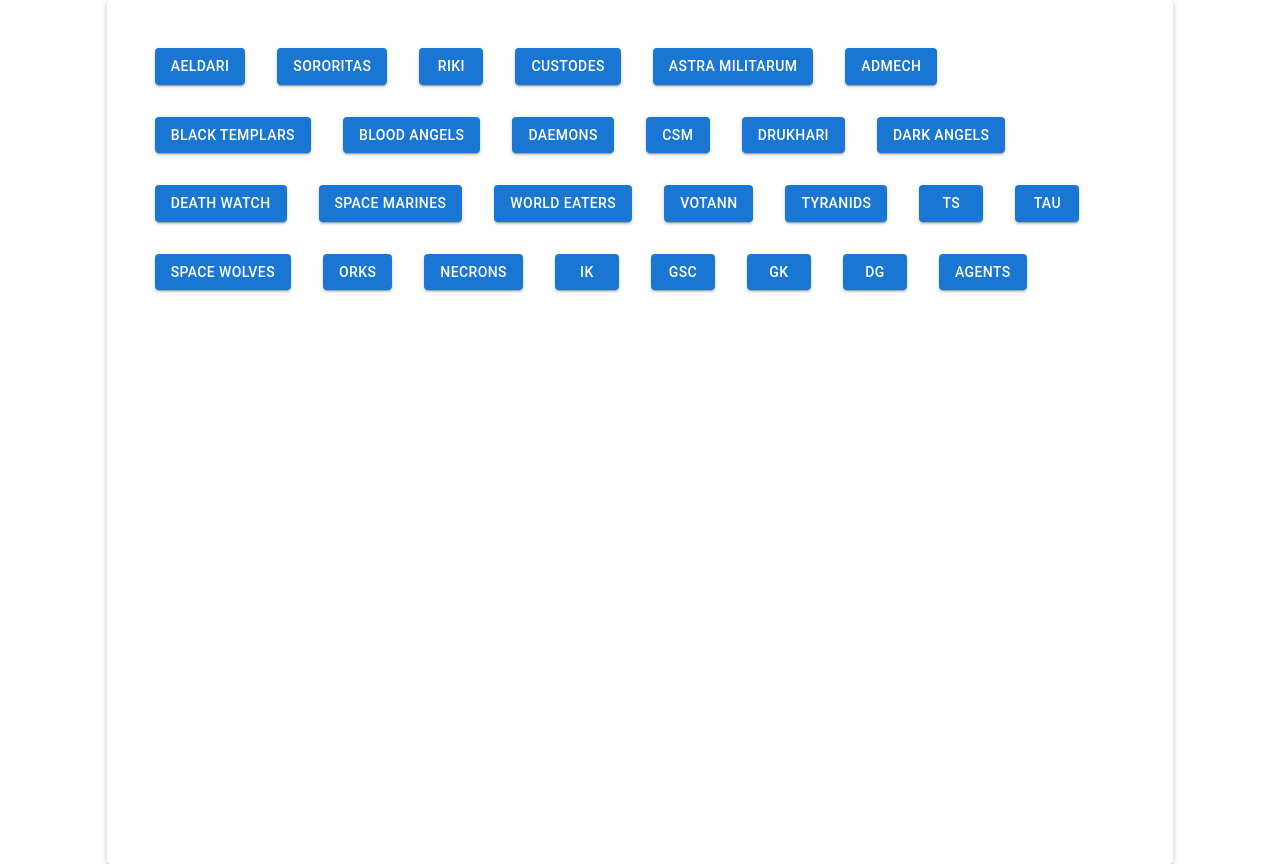
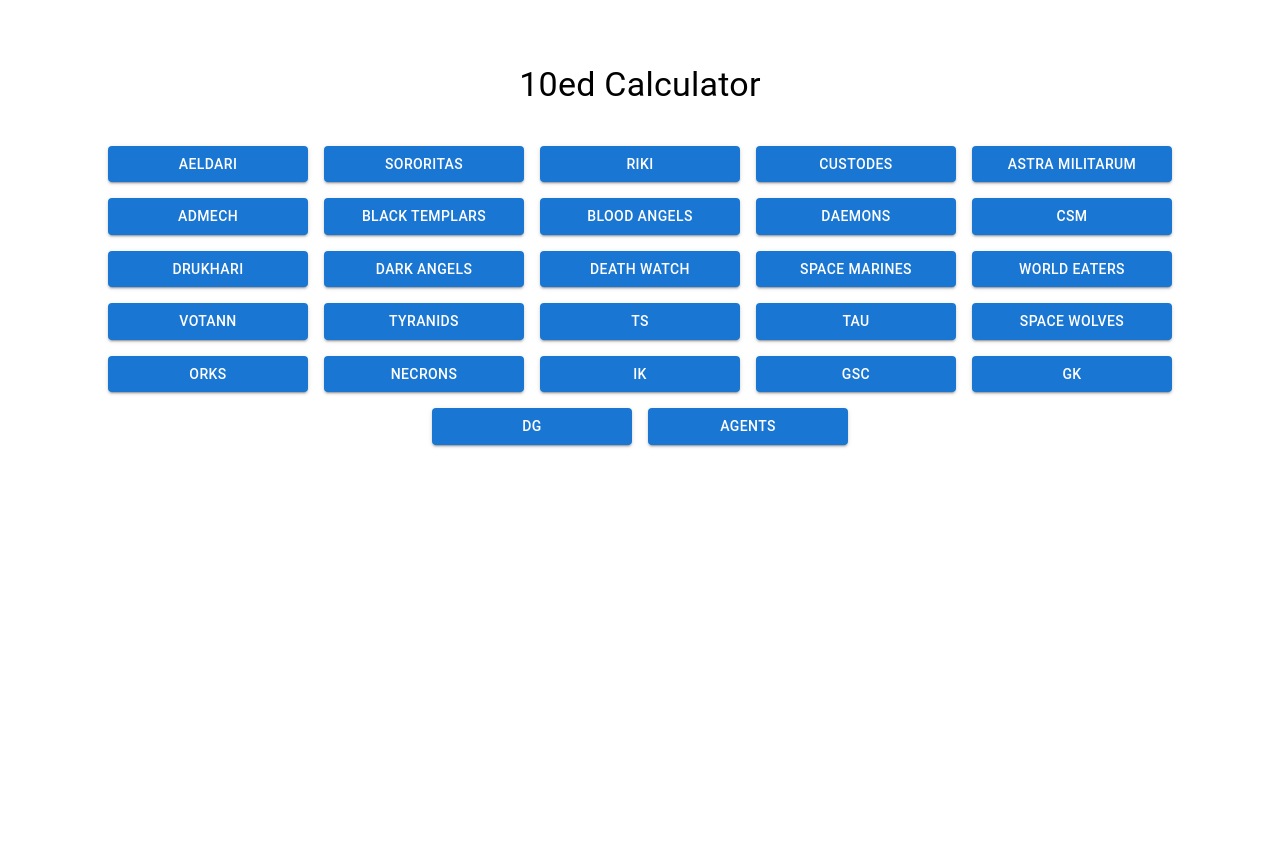
Before and after one commit to kkotelczuk/10edCalculator, a React (Create React App) app: page / in a window 1280 px wide. After the commit the page ends 800 px from the top, so only its background shows below. Built offline with nearby package versions, Linux system fonts and the light colour scheme.

Commit message:
cleanup hompage

```diff
--- a/src/App.tsx
+++ b/src/App.tsx
@@ -1,229 +1,127 @@
 import Grid from "@mui/material/Unstable_Grid2/Grid2";
 import { useForm, SubmitHandler } from "react-hook-form";
 import { useNavigate } from "react-router-dom";
-import { Paper, TextField, Button, AppBar } from "@mui/material";
+import { Paper, TextField, Button, AppBar, Typography } from "@mui/material";
+import styled from "@emotion/styled";
 
-type Inputs = {
-  example: string;
-  exampleRequired: string;
-};
+const MenuButton = styled(Button)(
+  () => `
+  width: 200px;
+  margin: 8px;
+`
+);
 
 export default function App() {
   const navigate = useNavigate();
 
   return (
-    <Grid
-      container
-      justifyContent="center"
-      alignItems="center"
-      sx={{ height: "100vh" }}
-    >
-      <Grid xs={10}>
-        <Paper elevation={3} sx={{ p: 4, height: "100vh" }}>
-          <Button
-            sx={{ m: 2 }}
-            variant="contained"
-            onClick={() => navigate("/cwe")}
-          >
+    <Grid container justifyContent="center" alignItems="center" sx={{ p: 8 }}>
+      <Grid xs={12} sx={{ mb: 4 }}>
+        <Typography variant="h4" textAlign="center">
+          10ed Calculator
+        </Typography>
+      </Grid>
+      <MenuButton variant="contained" onClick={() => navigate("/cwe")}>
         Aeldari
-          </Button>
-          <Button
-            sx={{ m: 2 }}
-            variant="contained"
-            onClick={() => navigate("/sisters")}
-          >
+      </MenuButton>
+
+      <MenuButton variant="contained" onClick={() => navigate("/sisters")}>
         Sororitas
-          </Button>
-          <Button
-            sx={{ m: 2 }}
-            variant="contained"
-            onClick={() => navigate("/riki")}
-          >
+      </MenuButton>
+
+      <MenuButton variant="contained" onClick={() => navigate("/riki")}>
         Riki
-          </Button>
-          <Button
-            sx={{ m: 2 }}
-            variant="contained"
-            onClick={() => navigate("/custo")}
-          >
+      </MenuButton>
+      <MenuButton variant="contained" onClick={() => navigate("/custo")}>
         Custodes
-          </Button>
-          <Button
-            sx={{ m: 2 }}
-            variant="contained"
-            onClick={() => navigate("/astra")}
-          >
+      </MenuButton>
+
+      <MenuButton variant="contained" onClick={() => navigate("/astra")}>
         Astra Militarum
-          </Button>
-          <Button
-            sx={{ m: 2 }}
-            variant="contained"
-            onClick={() => navigate("/am")}
-          >
+      </MenuButton>
+      <MenuButton variant="contained" onClick={() => navigate("/am")}>
         Admech
-          </Button>
-          <Button
-            sx={{ m: 2 }}
-            variant="contained"
-            onClick={() => navigate("/sm_bt")}
-          >
+      </MenuButton>
+      <MenuButton variant="contained" onClick={() => navigate("/sm_bt")}>
         Black Templars
-          </Button>
-          <Button
-            sx={{ m: 2 }}
-            variant="contained"
-            onClick={() => navigate("/sm_ba")}
-          >
+      </MenuButton>
+      <MenuButton variant="contained" onClick={() => navigate("/sm_ba")}>
         Blood Angels
-          </Button>
-          <Button
-            sx={{ m: 2 }}
+      </MenuButton>
+      <MenuButton
         variant="contained"
         onClick={() => navigate("/chaos_daemons")}
       >
         Daemons
-          </Button>
-          <Button
-            sx={{ m: 2 }}
-            variant="contained"
-            onClick={() => navigate("/csm")}
-          >
+      </MenuButton>
+
+      <MenuButton variant="contained" onClick={() => navigate("/csm")}>
         CSM
-          </Button>
-          <Button
-            sx={{ m: 2 }}
-            variant="contained"
-            onClick={() => navigate("/drukhari")}
-          >
+      </MenuButton>
+      <MenuButton variant="contained" onClick={() => navigate("/drukhari")}>
         Drukhari
-          </Button>
-          <Button
-            sx={{ m: 2 }}
-            variant="contained"
-            onClick={() => navigate("/sm_da")}
-          >
+      </MenuButton>
+      <MenuButton variant="contained" onClick={() => navigate("/sm_da")}>
         Dark Angels
-          </Button>
-          <Button
-            sx={{ m: 2 }}
-            variant="contained"
-            onClick={() => navigate("/sm_dw")}
-          >
+      </MenuButton>
+      <MenuButton variant="contained" onClick={() => navigate("/sm_dw")}>
         Death Watch
-          </Button>
-          <Button
-            sx={{ m: 2 }}
-            variant="contained"
-            onClick={() => navigate("/sm")}
-          >
+      </MenuButton>
+      <MenuButton variant="contained" onClick={() => navigate("/sm")}>
         Space Marines
-          </Button>
+      </MenuButton>
 
-          <Button
-            sx={{ m: 2 }}
-            variant="contained"
-            onClick={() => navigate("/we")}
-          >
+      <MenuButton variant="contained" onClick={() => navigate("/we")}>
         World Eaters
-          </Button>
+      </MenuButton>
 
-          <Button
-            sx={{ m: 2 }}
-            variant="contained"
-            onClick={() => navigate("/votann")}
-          >
+      <MenuButton variant="contained" onClick={() => navigate("/votann")}>
         Votann
-          </Button>
+      </MenuButton>
 
-          <Button
-            sx={{ m: 2 }}
-            variant="contained"
-            onClick={() => navigate("/tyranids")}
-          >
+      <MenuButton variant="contained" onClick={() => navigate("/tyranids")}>
         Tyranids
-          </Button>
+      </MenuButton>
 
-          <Button
-            sx={{ m: 2 }}
-            variant="contained"
-            onClick={() => navigate("/ts")}
-          >
+      <MenuButton variant="contained" onClick={() => navigate("/ts")}>
         TS
-          </Button>
+      </MenuButton>
 
-          <Button
-            sx={{ m: 2 }}
-            variant="contained"
-            onClick={() => navigate("/tau")}
-          >
+      <MenuButton variant="contained" onClick={() => navigate("/tau")}>
         Tau
-          </Button>
+      </MenuButton>
 
-          <Button
-            sx={{ m: 2 }}
-            variant="contained"
-            onClick={() => navigate("/sm_sw")}
-          >
+      <MenuButton variant="contained" onClick={() => navigate("/sm_sw")}>
         Space Wolves
-          </Button>
+      </MenuButton>
 
-          <Button
-            sx={{ m: 2 }}
-            variant="contained"
-            onClick={() => navigate("/orks")}
-          >
+      <MenuButton variant="contained" onClick={() => navigate("/orks")}>
         Orks
-          </Button>
+      </MenuButton>
 
-          <Button
-            sx={{ m: 2 }}
-            variant="contained"
-            onClick={() => navigate("/necrons")}
-          >
+      <MenuButton variant="contained" onClick={() => navigate("/necrons")}>
         Necrons
-          </Button>
+      </MenuButton>
 
-          <Button
-            sx={{ m: 2 }}
-            variant="contained"
-            onClick={() => navigate("/ik")}
-          >
+      <MenuButton variant="contained" onClick={() => navigate("/ik")}>
         IK
-          </Button>
+      </MenuButton>
 
-          <Button
-            sx={{ m: 2 }}
-            variant="contained"
-            onClick={() => navigate("/gsc")}
-          >
+      <MenuButton variant="contained" onClick={() => navigate("/gsc")}>
         GSC
-          </Button>
+      </MenuButton>
 
-          <Button
-            sx={{ m: 2 }}
-            variant="contained"
-            onClick={() => navigate("/sm_gk")}
-          >
+      <MenuButton variant="contained" onClick={() => navigate("/sm_gk")}>
         GK
-          </Button>
+      </MenuButton>
 
-          <Button
-            sx={{ m: 2 }}
-            variant="contained"
-            onClick={() => navigate("/dg")}
-          >
+      <MenuButton variant="contained" onClick={() => navigate("/dg")}>
         DG
-          </Button>
+      </MenuButton>
 
-          <Button
-            sx={{ m: 2 }}
-            variant="contained"
-            onClick={() => navigate("/sm_agents")}
-          >
+      <MenuButton variant="contained" onClick={() => navigate("/sm_agents")}>
         Agents
-          </Button>
-        </Paper>
-      </Grid>
+      </MenuButton>
     </Grid>
   );
 }
```
Lines whose indentation alone changed are shown as unchanged.
